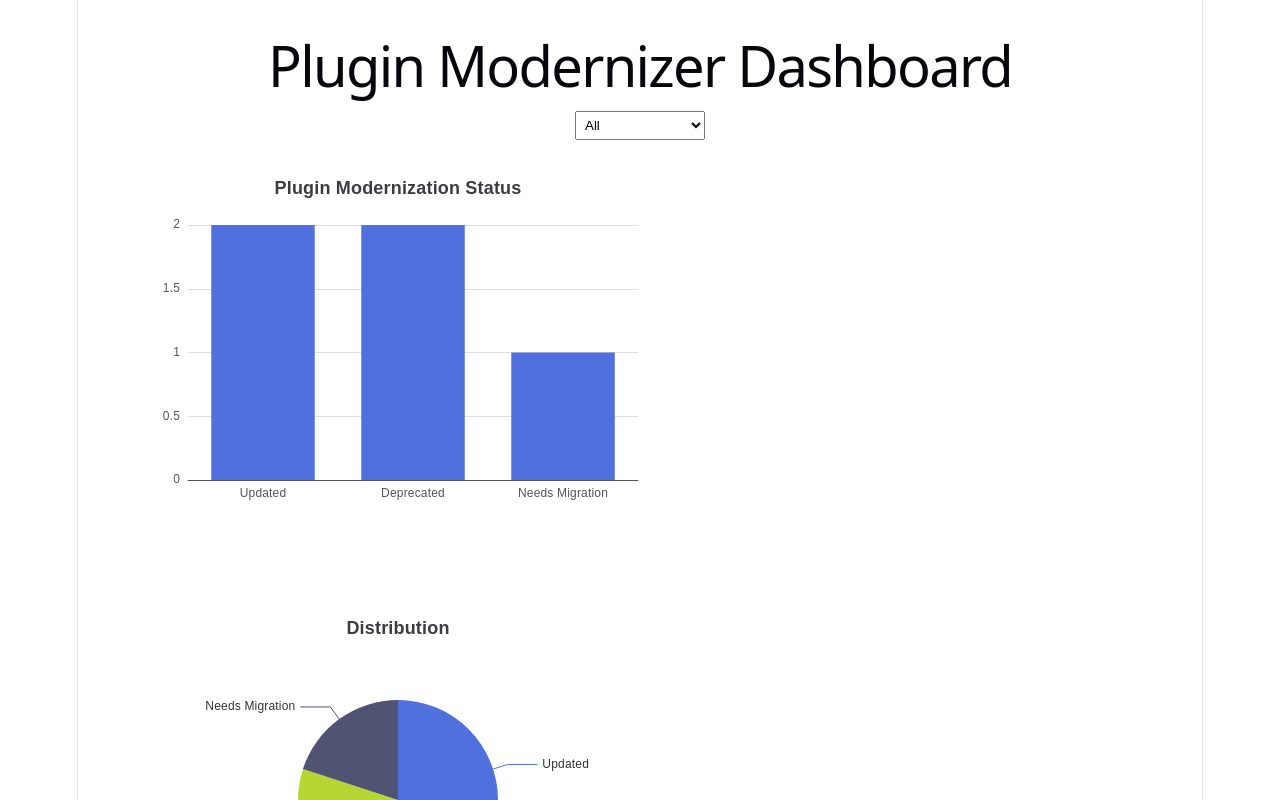
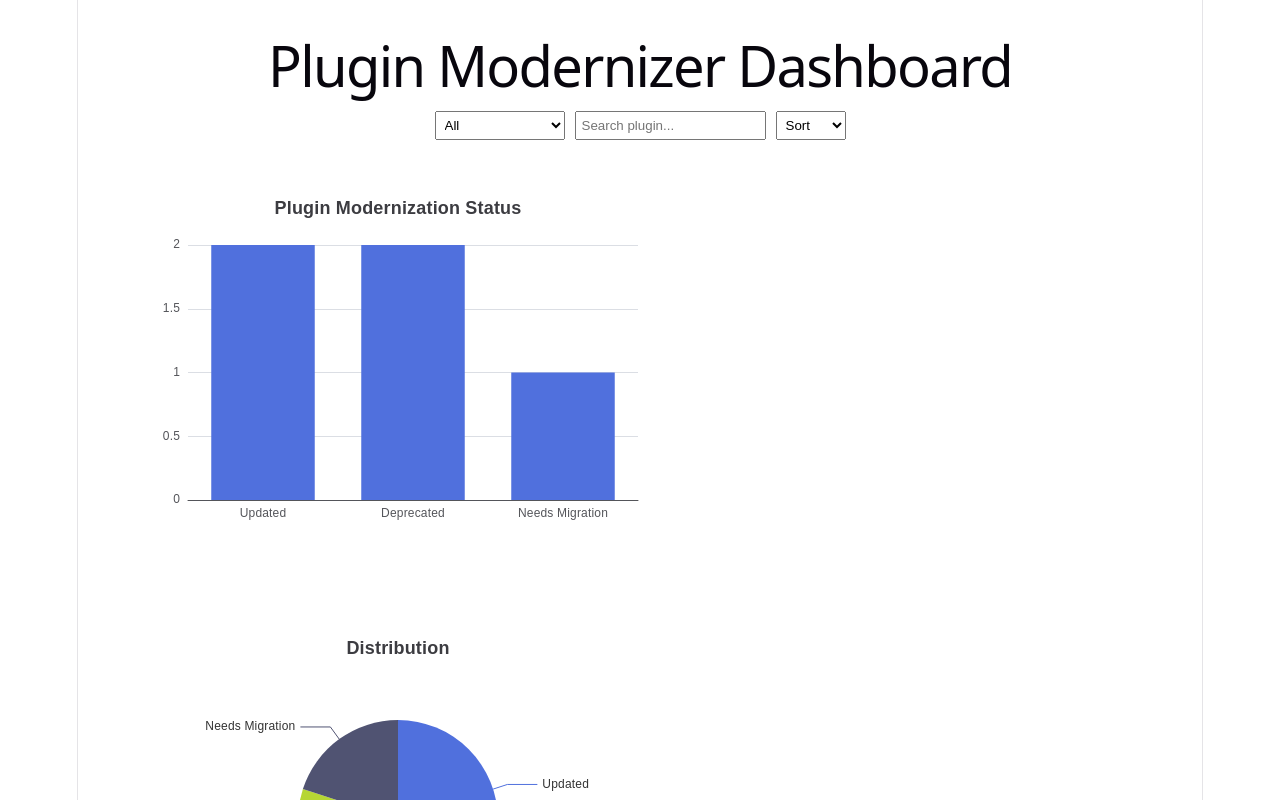
Before and after one commit to RKdecoder1402/plugin-modernizer-stats-Visualization, a React (Vite) app: page / in a window 1280 px wide. Shown: the top 800 px of the page. Built offline with nearby package versions, Linux system fonts and the light colour scheme.

Commit message:
add search and sorting to plugin explorer

```diff
--- a/src/App.tsx
+++ b/src/App.tsx
@@ -4,7 +4,11 @@
 
 function App() {
   const chartRef = useRef<HTMLDivElement>(null);
+
   const [filter, setFilter] = useState("all");
+  const [search, setSearch] = useState("");
+  const [sort, setSort] = useState("none");
+  const [selectedPlugin, setSelectedPlugin] = useState<any>(null);
 
   useEffect(() => {
     if (!chartRef.current) return;
@@ -13,9 +17,18 @@
     let deprecated = 0;
     let needsMigration = 0;
 
-    data.forEach((plugin: any) => {
-      if (filter !== "all" && plugin.status !== filter) return;
+    const filtered = data.filter((plugin: any) => {
+      const statusMatch =
+        filter === "all" || plugin.status === filter;
 
+      const searchMatch = plugin.name
+        .toLowerCase()
+        .includes(search.toLowerCase());
+
+      return statusMatch && searchMatch;
+    });
+
+    filtered.forEach((plugin: any) => {
       if (plugin.status === "updated") updated++;
       else if (plugin.status === "deprecated") deprecated++;
       else if (plugin.status === "needs_migration") needsMigration++;
@@ -63,13 +76,29 @@
     return () => {
       barChart.dispose();
     };
-  }, [filter]);
+  }, [filter, search, sort]);
 
-  // table filter logic
-  const filteredData =
-    filter === "all"
-      ? data
-      : data.filter((p: any) => p.status === filter);
+  let filteredData = data.filter((p: any) => {
+    const statusMatch = filter === "all" || p.status === filter;
+
+    const searchMatch = p.name
+      .toLowerCase()
+      .includes(search.toLowerCase());
+
+    return statusMatch && searchMatch;
+  });
+
+  if (sort === "name") {
+    filteredData.sort((a: any, b: any) =>
+      a.name.localeCompare(b.name)
+    );
+  }
+
+  if (sort === "status") {
+    filteredData.sort((a: any, b: any) =>
+      a.status.localeCompare(b.status)
+    );
+  }
 
   return (
     <div style={{ padding: "20px" }}>
@@ -86,10 +115,34 @@
         <option value="needs_migration">Needs Migration</option>
       </select>
 
+      {/* SEARCH */}
+      <input
+        type="text"
+        placeholder="Search plugin..."
+        value={search}
+        onChange={(e) => setSearch(e.target.value)}
+        style={{ marginLeft: "10px", padding: "5px" }}
+      />
+
+      {/* SORT */}
+      <select
+        onChange={(e) => setSort(e.target.value)}
+        style={{ marginLeft: "10px", padding: "5px" }}
+      >
+        <option value="none">Sort</option>
+        <option value="name">Name</option>
+        <option value="status">Status</option>
+      </select>
+
       {/* BAR CHART */}
       <div
         ref={chartRef}
-        style={{ width: "600px", height: "400px", marginBottom: "40px" }}
+        style={{
+          width: "600px",
+          height: "400px",
+          marginTop: "20px",
+          marginBottom: "40px",
+        }}
       />
 
       {/* PIE CHART */}
@@ -98,7 +151,6 @@
         style={{ width: "600px", height: "400px", marginBottom: "40px" }}
       />
 
-      {/* TABLE VIEW */}
       <h2>Plugin Data Explorer</h2>
 
       <table border={1} cellPadding={10} style={{ borderCollapse: "collapse" }}>
@@ -111,13 +163,38 @@
 
         <tbody>
           {filteredData.map((plugin: any, index: number) => (
-            <tr key={index}>
+            <tr
+              key={index}
+              onClick={() => setSelectedPlugin(plugin)}
+              style={{ cursor: "pointer" }}
+            >
               <td>{plugin.name}</td>
               <td>{plugin.status}</td>
             </tr>
           ))}
         </tbody>
       </table>
+
+      {selectedPlugin && (
+        <div
+          style={{
+            marginTop: "30px",
+            padding: "15px",
+            border: "1px solid gray",
+          }}
+        >
+          <h3>Plugin Details</h3>
+          <p>
+            <b>Name:</b> {selectedPlugin.name}
+          </p>
+          <p>
+            <b>Status:</b> {selectedPlugin.status}
+          </p>
+          <p>
+            <b>Recommendation:</b> Update plugin dependencies and migrate APIs.
+          </p>
+        </div>
+      )}
     </div>
   );
 }
```
